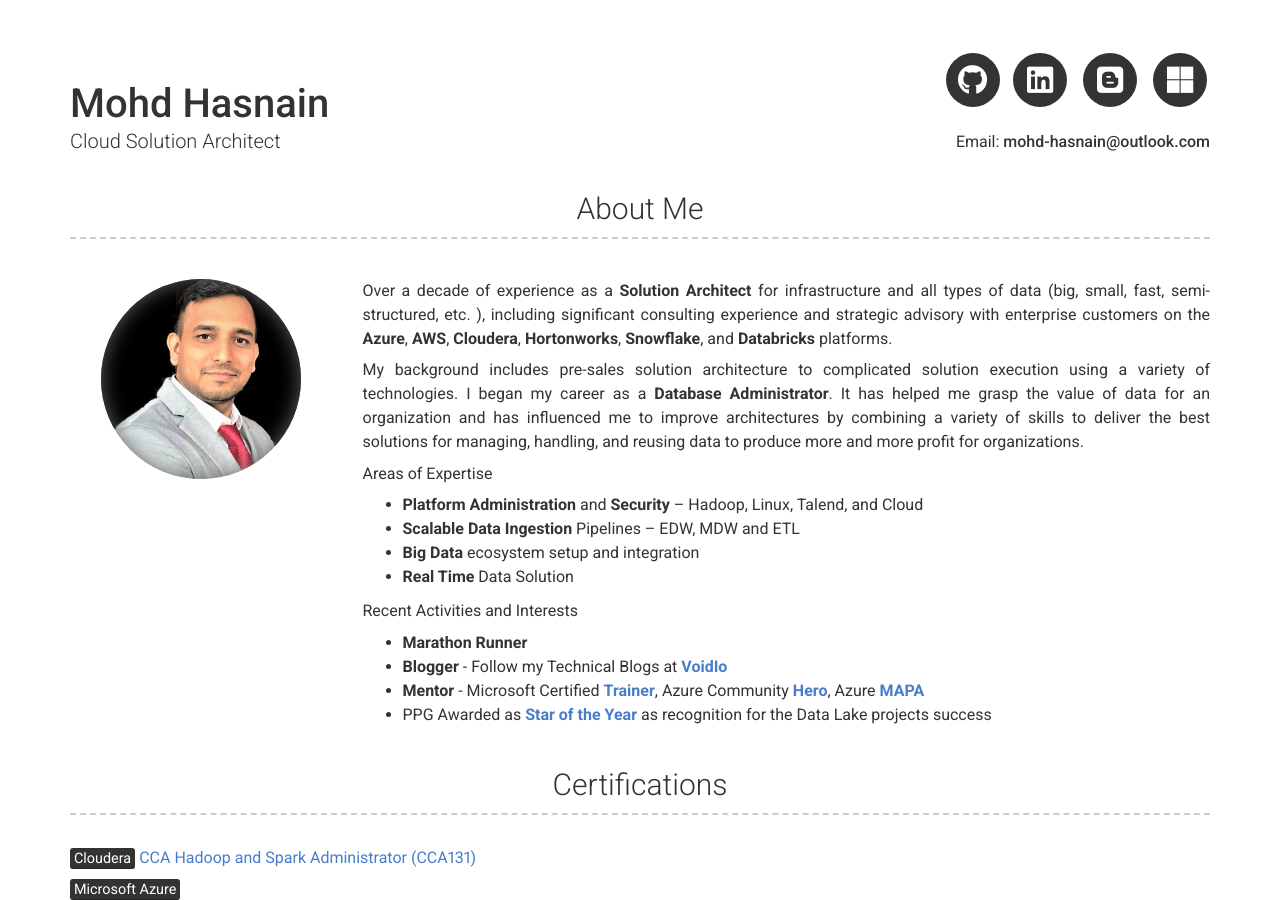
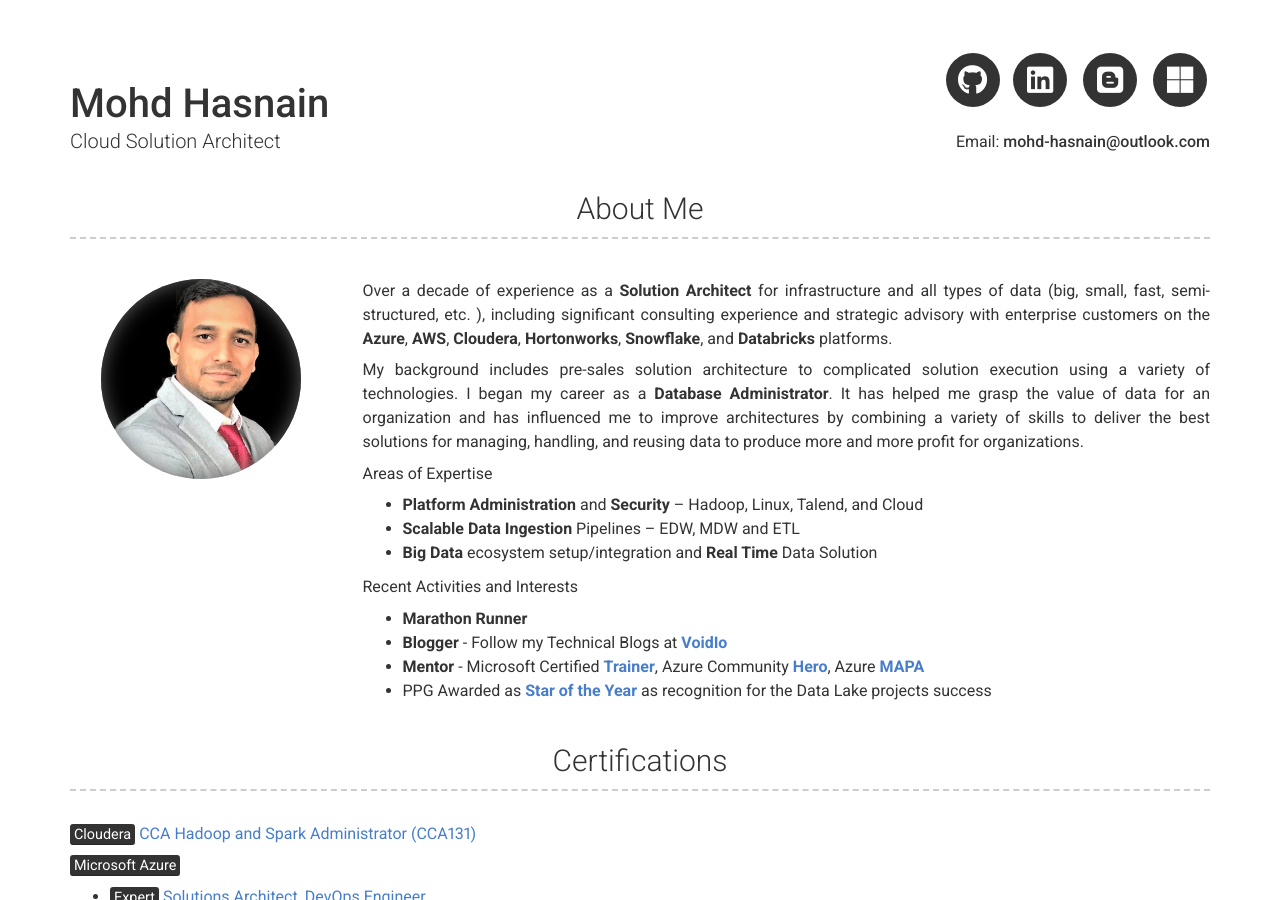
Before and after one commit to mohd-hasnain/mohd-hasnain.github.io, a Jekyll site: the page built from index.md, in a window 1280 px wide and 900 px high. Built offline with Jekyll 4.4.1, drawn with Linux system fonts in a browser that asks for light colours; nearby versions of some CDN libraries.

```diff
--- a/_config.yml
+++ b/_config.yml
@@ -50,8 +50,7 @@ about_content: | # this will include new lines to allow paragraphs
   Areas of Expertise
     - **Platform Administration** and **Security** – Hadoop, Linux, Talend, and Cloud
     - **Scalable Data Ingestion** Pipelines – EDW, MDW and ETL
-    - **Big Data** ecosystem setup and integration
-    - **Real Time** Data Solution
+    - **Big Data** ecosystem setup/integration and **Real Time** Data Solution
 
   Recent Activities and Interests
     - **Marathon Runner**
```
